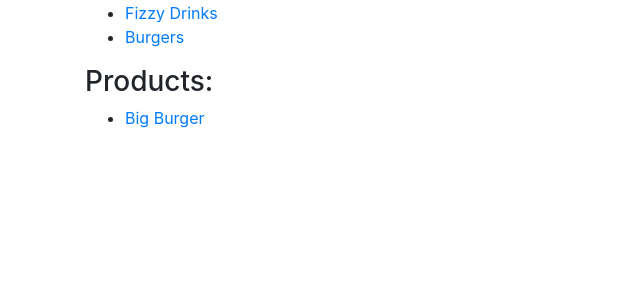
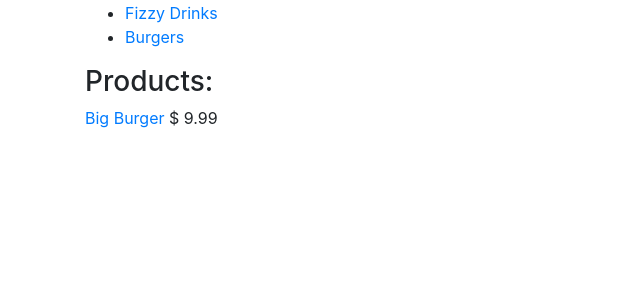
Before and after one commit to ton-and-polo/geekbrains_django_11.01.2019, a Django app: a page that uses products/templates/products/products_list.html in a window 1280 px wide. Shown: the part 327-627 px from the top of the page, without its empty margins (0-640 px from the left). Run offline with Django 3.2, Linux system fonts and the light colour scheme; data comes from the database, SQL or seed files in the repository; both versions use the stored data as it was after the commit; some libraries are stand-ins or nearby versions.

Commit message:
Style products page

```diff
--- a/products/templates/products/products_list.html
+++ b/products/templates/products/products_list.html
@@ -14,24 +14,30 @@
 
 
     <h3>Products:</h3>
-    <ul>
+
     {% for product in products %}
-            <li>
+        <p>
             <a href="{{ product.get_absolute_url }}">
                 {{ product.title }}
             </a>
+            $ {{ product.price }}
+        </p>
 
-                <br>
+
+
 
         {% if user.is_authenticated %}
             <a href="{% url 'shopping_cart:add_to_cart' product.id %}">
-                        <button class="btn btn-success">Add to cart</button>
+                <button class="btn btn-warning">Add to cart</button>
             </a>
-                {% endif %}
-            </li>
 
             <br>
+            <br>
+
+        {% endif %}
+
+
 
     {% endfor %}
-    </ul>
+
 {% endblock %}
```
Also changed, not shown: db.sqlite3, media/users_avatar/Guido_van_Rossum_KJIpu5P.jpg (added), media/users_avatar/Profile_photo_circle.jpg (added). Lines whose indentation alone changed are shown as unchanged.
